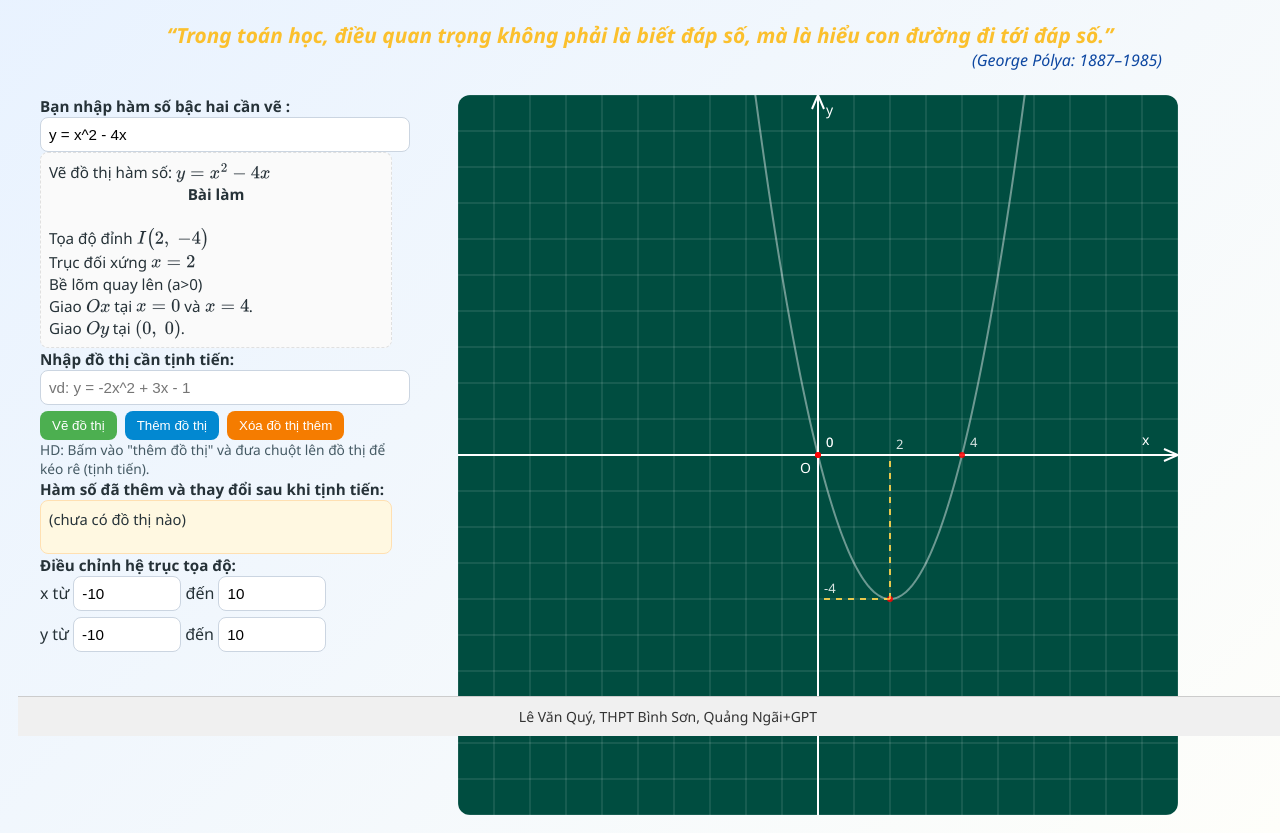
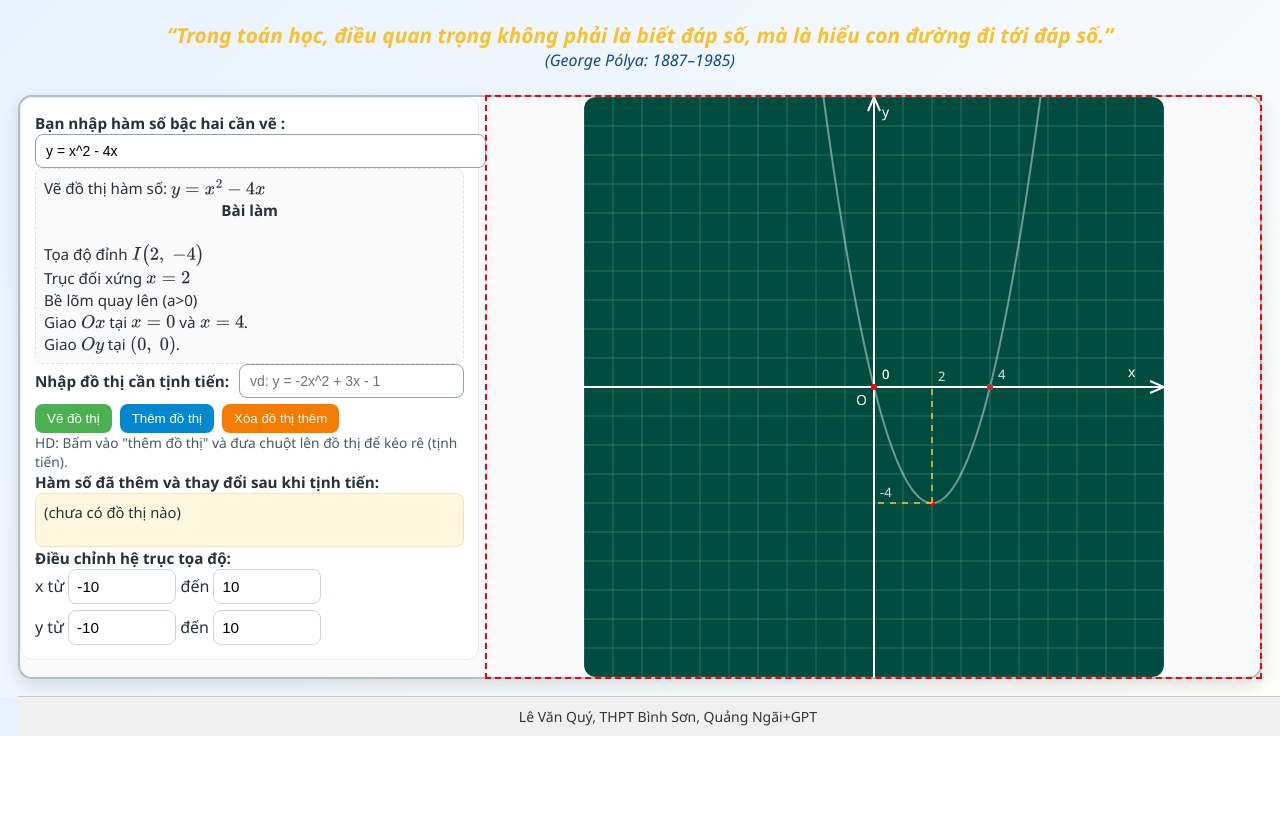
Before and after one commit to levanquybson/dothihsbachaitinhtiendothi, a plain HTML site: page index.html in a window 1280 px wide. Shown: the part 64-897 px from the top of the page. After the commit the page ends 800 px from the top, so only its background shows below. Drawn offline with nearby package versions, Linux system fonts and the light colour scheme.

Commit message:
Update index.html

```diff
--- a/index.html
+++ b/index.html
@@ -5,29 +5,89 @@
 <title>Đồ thị hàm số bậc 2</title>
 <meta name="viewport" content="width=device-width,initial-scale=1" />
 <style>
-  :root{ --left-w:340px; }
+
   body{ font-family: "Segoe UI", Tahoma, sans-serif; margin:0; padding:18px; background:linear-gradient(135deg,#e8f2ff,#fefefa); color:#263238; }
   h1{ text-align:center; margin:0 0 12px; color:#1565c0; font-weight:800 }
+/* =========================
+   LAYOUT CHỐT CUỐI
+   ========================= */
+
+/* =========================
+   LAYOUT – CANH GIỮA THẬT
+   ========================= */
+:root{
+  --left-w: 500px;      /* cột trái */
+  --right-w: 900px;    /* cột canvas – MẤU CHỐT */
+  --gap: 14px;
+}
+
 #layout{
   display:flex;
-  gap:0.25rem;   /* ~8px – vừa sát nhưng không dính */
-  justify-content:flex-start;
-  max-width:1200px;
+  justify-content:center;     /* khối 2 cột nằm giữa */
+  align-items:flex-start;
+  gap:0.5rem;                 /* sát vừa, không hở */
+  max-width:1400px;           /* khai thác màn hình */
   margin:0 auto;
 }
 
+/* -------- CỘT TRÁI -------- */
 #leftCol{
-  flex: 0 0 22rem;   /* ≈ 352px nhưng scale theo zoom */
-  max-width: 100%;
+  width: var(--left-w);
+  background:#fff;
+  border:1px solid #e6ecf2;
+  border-radius:12px;
+  padding:14px;
 }
 
+/* -------- CỘT PHẢI -------- */
 #rightCol{
-  flex: 1 1 auto;
+  width: var(--right-w);          /* QUYỀN RỘNG NẰM Ở ĐÂY */
   display:flex;
   justify-content:center;
 }
+#rightCol{ outline:2px dashed red; }
+/* -------- CANVAS -------- */
+canvas{
+  width:100%;
+  height:auto;
+  aspect-ratio: 1 / 1;
+  max-width: 100%;
+  background:#fff;
+  border-radius:12px;
+}
 
-  #rightCol{ display:flex; flex-direction:column; align-items:center }
+/* =========================
+   MOBILE
+   ========================= */
+
+@media (max-width: 900px){
+  #layout{
+    grid-template-columns: 1fr;
+    max-width: 100%;
+  }
+
+  #leftCol,
+  #rightCol{
+    width:100%;
+  }
+
+  canvas{
+    max-width:100%;
+  }
+}
+
+
+
+
+#layout{
+  background:#fafafa;
+  border: 2px solid #b0bec5;                 /* viền đậm hơn */
+  border-radius: 14px;
+  box-shadow:
+    0 6px 18px rgba(0,0,0,0.12),              /* bóng chính */
+    inset 0 1px 0 rgba(255,255,255,0.9);     /* highlight trên */
+}
+
   label{ font-weight:700; font-size:.95rem }
   input[type="text"], input[type="number"]{ padding:8px; border-radius:8px; border:1px solid #cbd5e1; font-size:0.95rem; }
   .wide{ width:100% }
@@ -39,7 +99,7 @@
   #funcList{ font-size:.92rem; white-space:pre-wrap; background:#fff8e1; padding:8px; border-radius:8px; border:1px solid #ffe0b2; min-height:36px }
 canvas{
   width:100%;
-  max-width:720px;
+  max-width:580px;   /* giảm từ 720px xuống */
   aspect-ratio: 1 / 1;
   height:auto;
   border-radius:12px;
@@ -47,34 +107,28 @@ canvas{
   .hint{ font-size:.85rem; color:#546e7a }
 
 @media (max-width: 768px){
-  #layout{
-    flex-direction: column;
-    align-items: stretch;
-  }
-
-  #leftCol{
-    width: 100%;
-  }
-
-  #rightCol{
-    width: 100%;
-  }
-
- canvas{
-  width: 100%;
-  max-width: 720px;
-  aspect-ratio: 1 / 1;   /* ÉP VUÔNG */
-  height: auto;
-  border-radius: 12px;
-  background: #2e7d32;
-  box-shadow: 0 6px 18px rgba(0,0,0,.12);
-  cursor: crosshair;
-  display: block;
-}
 
 }
 
- footer {
+.form-row{
+  display:flex;
+  align-items:center;
+  gap:10px;
+}
+
+.form-row label{
+  white-space:nowrap;
+  font-weight:600;
+}
+
+.form-row input,
+input.wide{
+  border: 1.6px solid #90a4ae;     /* đậm hơn, xanh xám */
+  border-radius: 8px;
+  padding: 8px 10px;
+  font-size: 14px;
+}
+footer {
       position: fixed;
       bottom: 0;
       width: 100%;
@@ -91,7 +145,6 @@ canvas{
       -moz-user-select: none;
       -ms-user-select: none;
     }
-
 
 </style>
 
@@ -112,7 +165,7 @@ canvas{
   <h1>VẼ ĐỒ THỊ HÀM SỐ BẬC 2 VÀ TỊNH TIẾN ĐỒ THỊ</h1>
 <div style="text-align:center; font-size:1.3rem; margin:24px 0; color:#fbc02d;">
   <b><i>“Trong toán học, điều quan trọng không phải là biết đáp số, mà là hiểu con đường đi tới đáp số.”</i></b>
-<div style="text-align:right; font-size:1rem; color:#0d47a1; margin-right:100px;">
+<div style="text-align:center; font-size:1rem; color:#0d47a1;">
   <i>(George Pólya: 1887–1985)</i></div>
 
 </div>  <div id="layout">
@@ -125,8 +178,12 @@ canvas{
       <div id="info">Nhập hàm bậc 2 (vd: $y=x^2-4x+3$). Hệ thống sẽ vẽ và hiển thị toạ độ dạng phân số/nguyên.</div>
 
       <div>
-        <label>Nhập đồ thị cần tịnh tiến:</label><br>
-        <input id="extraInput" class="wide" type="text" placeholder="vd: y = -2x^2 + 3x - 1" />
+       <div class="form-row">
+  <label for="extraInput">Nhập đồ thị cần tịnh tiến:</label>
+  <input id="extraInput" class="wide" type="text"
+         placeholder="vd: y = -2x^2 + 3x - 1" />
+</div>
+
         <div class="row" style="margin-top:6px;">
           <button id="extraDrawBtn">Vẽ đồ thị</button>
           <button id="extraAddBtn" class="secondary">Thêm đồ thị</button>
@@ -367,21 +424,18 @@ function drawQuadraticWithValues(f, color, view, options = {}){
   const delta = f.b*f.b - 4*f.a*f.c;
   const xv = -f.b/(2*f.a);
   const yv = -delta/(4*f.a);
+const vertexOnOx = Math.abs(yv) < 1e-12;
 
   // nét đứt chiếu
-  ctx.setLineDash([6,6]); ctx.strokeStyle = '#ffd54f'; ctx.lineWidth = 1.6;
-  let targetY = (view.yminv <= 0 && view.ymaxv >= 0) ? 0 : (yv > 0 ? view.ymaxv : view.yminv);
-  ctx.beginPath(); ctx.moveTo(toCanvasX_world(xv, view), toCanvasY_world(yv, view));
-  ctx.lineTo(toCanvasX_world(xv, view), toCanvasY_world(targetY, view)); ctx.stroke();
-  let targetX = (view.xminv <= 0 && view.xmaxv >= 0) ? 0 : (xv > 0 ? view.xmaxv : view.xminv);
-  ctx.beginPath(); ctx.moveTo(toCanvasX_world(xv, view), toCanvasY_world(yv, view));
-  ctx.lineTo(toCanvasX_world(targetX, view), toCanvasY_world(yv, view)); ctx.stroke();
-  ctx.setLineDash([]);
 
   // vẽ điểm & nhãn tiện dụng
   function drawPointNumAt(x,y,label){
     const cx = toCanvasX_world(x, view), cy = toCanvasY_world(y, view);
     ctx.fillStyle = 'red'; ctx.beginPath(); ctx.arc(cx, cy, 3, 0, 2*Math.PI); ctx.fill();
+
+
+
+
     ctx.fillStyle = '#fff'; ctx.font = '13px Segoe UI';
     ctx.fillText(label, cx + 8, cy - 8);
   }
@@ -392,12 +446,37 @@ function drawQuadraticWithValues(f, color, view, options = {}){
   ctx.beginPath(); ctx.arc(cx, cy, 3, 0, 2*Math.PI); ctx.fill();
 
   // chiếu xuống Ox, sang Oy
-  ctx.setLineDash([6,6]); ctx.strokeStyle = '#ffd54f'; ctx.lineWidth = 1.6;
-  const Y0 = toCanvasY_world(0, view);
-  ctx.beginPath(); ctx.moveTo(cx, cy); ctx.lineTo(cx, Y0); ctx.stroke();
-  const X0 = toCanvasX_world(0, view);
-  ctx.beginPath(); ctx.moveTo(cx, cy); ctx.lineTo(X0, cy); ctx.stroke();
-  ctx.setLineDash([]);
+
+
+// chiếu xuống Ox, sang Oy
+ctx.setLineDash([6,6]);
+ctx.strokeStyle = '#ffd54f';
+ctx.lineWidth = 1.6;
+
+const Y0 = toCanvasY_world(0, view);
+const X0 = toCanvasX_world(0, view);
+
+// ===== CHỈ VẼ ĐƯỜNG KHI ĐỈNH KHÔNG THUỘC Ox =====
+if (!vertexOnOx){
+
+  // chiếu xuống Ox
+  ctx.beginPath();
+  ctx.moveTo(cx, cy);
+  ctx.lineTo(cx, Y0);
+  ctx.stroke();
+
+  // chiếu sang Oy
+  ctx.beginPath();
+  ctx.moveTo(cx, cy);
+  ctx.lineTo(X0, cy);
+  ctx.stroke();
+}
+
+// ⚠️ KHÔNG XÓA DÒNG NÀY
+ctx.setLineDash([]);
+
+
+
 
   // nhãn tọa độ đỉnh trên trục
   ctx.fillStyle = '#fff'; ctx.font = '13px Segoe UI';
@@ -406,6 +485,77 @@ function drawQuadraticWithValues(f, color, view, options = {}){
 
   // giao Oy tại (0,c)
   drawPointNumAt(0, f.c, `${valToFracStr(f.c)}`);
+// ===== Điểm đối xứng của giao Oy qua trục đối xứng =====
+const xAxis = -f.b / (2 * f.a);
+const A_sym_x = 2 * xAxis;
+const A_sym_y = f.c;
+
+// tọa độ canvas của A'
+const cx2 = toCanvasX_world(A_sym_x, view);
+const cy2 = toCanvasY_world(A_sym_y, view);
+
+// vẽ điểm A'
+ctx.save();
+ctx.fillStyle = '#00e5ff';
+ctx.beginPath();
+ctx.arc(cx2, cy2, 3, 0, 2 * Math.PI);
+ctx.fill();
+
+// chiếu xuống Ox (lấy trực tiếp trục Ox)
+const yOx = toCanvasY_world(0, view);
+// ===== Dóng ngang từ A' sang trục Oy =====
+// ===== CHỈ DÓNG KHI A' KHÔNG THUỘC Ox =====
+if (Math.abs(f.c) > 1e-12){
+
+  const yOx = toCanvasY_world(0, view);
+  const xOy = toCanvasX_world(0, view);
+
+  ctx.setLineDash([6,6]);
+  ctx.strokeStyle = '#00e5ff';
+  ctx.lineWidth = 1.4;
+
+  // dóng xuống Ox
+  ctx.beginPath();
+  ctx.moveTo(cx2, cy2);
+  ctx.lineTo(cx2, yOx);
+  ctx.stroke();
+
+  // dóng sang Oy
+  ctx.beginPath();
+  ctx.moveTo(cx2, cy2);
+  ctx.lineTo(xOy, cy2);
+  ctx.stroke();
+
+  // điểm chân dóng trên Ox
+  ctx.beginPath();
+  ctx.arc(cx2, yOx, 3, 0, 2 * Math.PI);
+  ctx.fill();
+
+  ctx.setLineDash([]);
+}
+
+// ===== Điểm dóng trên trục Ox (chân chiếu) =====
+ctx.fillStyle = '#00e5ff';
+ctx.beginPath();
+ctx.arc(cx2, yOx, 3, 0, 2 * Math.PI);
+ctx.fill();
+
+ctx.setLineDash([]);
+
+
+
+
+
+
+ctx.setLineDash([6,6]);
+ctx.strokeStyle = '#00e5ff';
+ctx.lineWidth = 1.4;
+ctx.beginPath();
+ctx.moveTo(cx2, cy2);
+ctx.lineTo(cx2, yOx);
+ctx.stroke();
+
+ctx.restore();
 
   // Giao Ox:
   // - Nếu Δ < 0: không có (không vẽ).
@@ -444,6 +594,25 @@ const palette = ['#ffeb3b','#00e5ff','#ff8a65','#f48fb1','#b39ddb','#a5d6a7'];
 let nextId = 1;
 
 /* render LaTeX into #info */
+
+function drawFinalAnnotations(view, A_sym_x){
+  const cx  = toCanvasX_world(A_sym_x, view);
+  const yOx = toCanvasY_world(0, view);
+
+  ctx.save();
+  ctx.fillStyle   = '#ffffff';          // TRẮNG – NỔI TRÊN NỀN
+  ctx.font        = 'bold 14px Segoe UI';
+  ctx.textAlign   = 'center';
+  ctx.textBaseline= 'top';
+
+  // đẩy xuống dưới trục Ox cho dễ nhìn
+  ctx.fillText(valToFracStr(A_sym_x), cx+7, yOx + 5);
+
+  ctx.restore();
+}
+
+
+
 function setInfoLatex(html){
   infoBox.innerHTML = html;
   if (window.MathJax && MathJax.typesetPromise){
@@ -498,6 +667,9 @@ function updatePreview(){
   redrawAll();
 }
 
+
+
+
 function redrawAll(){
   const view = drawBoard();
   // draw added functions
@@ -517,6 +689,18 @@ function redrawAll(){
   else {
     funcListBox.textContent = functions.map((f,i)=> (f.selected? "● ":"  ") + `${i+1}. ${formatFuncString(f.a,f.b,f.c)}`).join("\n");
   }
+
+// ===== HIỂN THỊ SỐ TẠI HÌNH CHIẾU A' TRÊN Ox (NẾU KHÔNG NẰM TRÊN Ox) =====
+if (
+  previewFunc &&
+  Math.abs(previewFunc.a) > 1e-12 &&
+  Math.abs(previewFunc.c) > 1e-12   // A' KHÔNG thuộc trục hoành
+){
+  const xAxis   = -previewFunc.b / (2 * previewFunc.a);
+  const A_sym_x = 2 * xAxis;
+  drawFinalAnnotations(view, A_sym_x);
+}
+
 }
 
 /* extra draw/add */
@@ -600,6 +784,7 @@ window.addEventListener('mousemove', (ev)=>{
   const o = dragging.orig;
   const a = o.a;
   const b_new = o.b - 2*a*h;
+
   const c_new = a*h*h - o.b*h + o.c + v;
   functions[dragging.index].a = a;
   functions[dragging.index].b = b_new;
```
